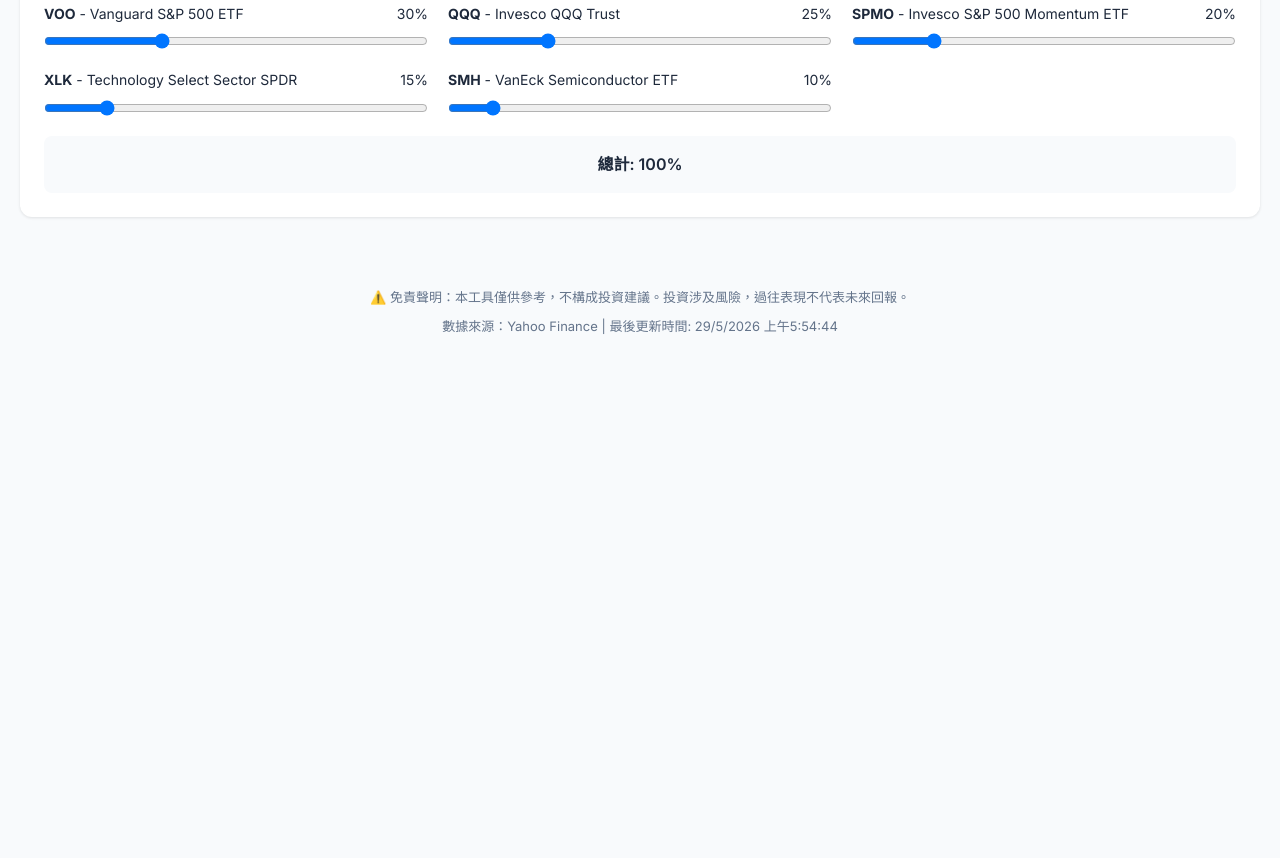
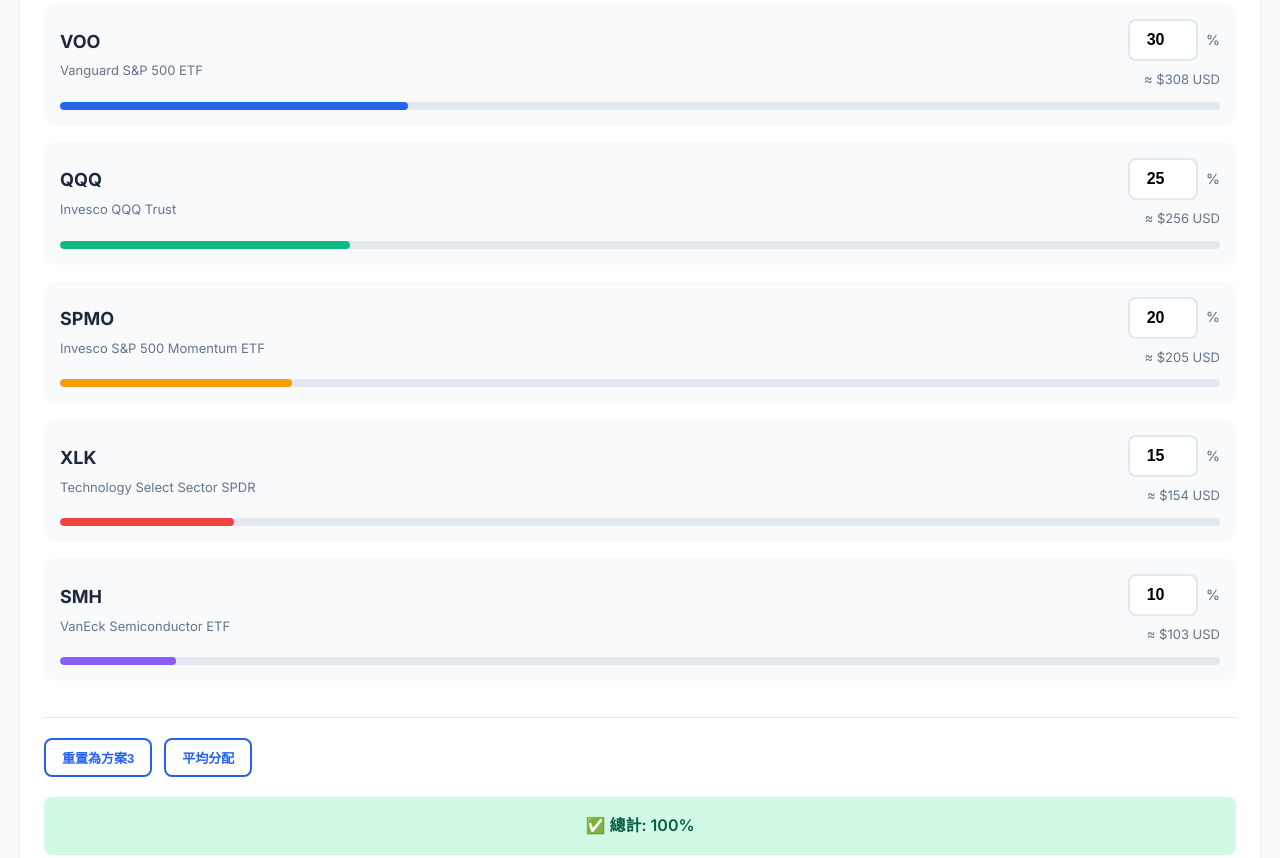
Before and after one commit to jasonckfan/portfolio-tracker, a website: page index.html in a window 1280 px wide. Shown: the part 2334-3192 px from the top of the page. Before the commit the page ends 2739 px from the top, so only its background shows below. Drawn offline with nearby package versions, Linux system fonts and the light colour scheme; no server answers.

Commit message:
Improve allocation editor: Replace sliders with number inputs, add visual bars and quick action buttons

```diff
--- a/portfolio.js
+++ b/portfolio.js
@@ -665,44 +665,152 @@
     updateUI();
 }
 
-// Update allocation sliders
+// Update allocation sliders - Improved version with number inputs
 function updateAllocationSliders() {
     const container = document.getElementById('allocationSliders');
-    if (!container || container.children.length > 0) return;
+    if (!container) return;
+
+    // Clear existing content
+    container.innerHTML = '';
+
+    const monthlyUSD = PORTFOLIO_CONFIG.monthlyAmountHKD / PORTFOLIO_CONFIG.exchangeRate;
 
     for (const [symbol, config] of Object.entries(PORTFOLIO_CONFIG.etfs)) {
         const div = document.createElement('div');
-        div.className = 'slider-item';
+        div.className = 'allocation-item';
         div.innerHTML = `
-            <div class="slider-header">
-                <span><strong>${symbol}</strong> - ${config.name}</span>
-                <span id="${symbol}-value">${(config.allocation * 100).toFixed(0)}%</span>
+            <div class="allocation-row">
+                <div class="allocation-info">
+                    <div class="allocation-code">${symbol}</div>
+                    <div class="allocation-name">${config.name}</div>
+                </div>
+                <div class="allocation-inputs">
+                    <div class="input-group">
+                        <input type="number"
+                               id="${symbol}-percent"
+                               value="${(config.allocation * 100).toFixed(0)}"
+                               min="0"
+                               max="100"
+                               step="1"
+                               oninput="updateAllocationFromInput('${symbol}', this.value)">
+                        <span class="input-suffix">%</span>
+                    </div>
+                    <div class="allocation-amount">
+                        ≈ $${(monthlyUSD * config.allocation).toFixed(0)} USD
+                    </div>
+                </div>
             </div>
-            <input type="range" min="0" max="100" value="${(config.allocation * 100).toFixed(0)}"
-                   onchange="updateAllocation('${symbol}', this.value)">
+            <div class="allocation-bar">
+                <div class="allocation-progress" style="width: ${config.allocation * 100}%; background: ${getETFColor(symbol)}"></div>
+            </div>
         `;
         container.appendChild(div);
     }
+
+    // Add quick action buttons
+    const buttonsDiv = document.createElement('div');
+    buttonsDiv.className = 'allocation-actions';
+    buttonsDiv.innerHTML = `
+        <button class="btn btn-secondary btn-small" onclick="resetAllocations()">重置為方案3</button>
+        <button class="btn btn-secondary btn-small" onclick="equalAllocations()">平均分配</button>
+    `;
+    container.appendChild(buttonsDiv);
+
+    updateAllocationTotal();
 }
 
-// Update allocation
-function updateAllocation(symbol, value) {
-    const newAllocation = parseInt(value) / 100;
+// Update allocation from number input
+function updateAllocationFromInput(symbol, value) {
+    const numValue = parseInt(value) || 0;
+    const newAllocation = Math.max(0, Math.min(100, numValue)) / 100;
+
     PORTFOLIO_CONFIG.etfs[symbol].allocation = newAllocation;
-    document.getElementById(`${symbol}-value`).textContent = `${value}%`;
 
-    // Check total
+    // Update the progress bar
+    const progressBar = document.querySelector(`#${symbol}-percent`).closest('.allocation-item').querySelector('.allocation-progress');
+    if (progressBar) {
+        progressBar.style.width = `${newAllocation * 100}%`;
+    }
+
+    // Update the amount display
+    const monthlyUSD = PORTFOLIO_CONFIG.monthlyAmountHKD / PORTFOLIO_CONFIG.exchangeRate;
+    const amountEl = document.querySelector(`#${symbol}-percent`).closest('.allocation-inputs').querySelector('.allocation-amount');
+    if (amountEl) {
+        amountEl.textContent = `≈ $${(monthlyUSD * newAllocation).toFixed(0)} USD`;
+    }
+
+    updateAllocationTotal();
+    saveSettings();
+
+    // Debounced UI update
+    clearTimeout(window.allocationUpdateTimeout);
+    window.allocationUpdateTimeout = setTimeout(() => updateUI(), 500);
+}
+
+// Update allocation total display
+function updateAllocationTotal() {
     let total = 0;
     for (const config of Object.values(PORTFOLIO_CONFIG.etfs)) {
         total += config.allocation;
     }
 
     const totalEl = document.getElementById('allocationTotal');
-    totalEl.textContent = `總計: ${(total * 100).toFixed(0)}%`;
-    totalEl.className = 'allocation-total' + (Math.abs(total - 1) > 0.01 ? ' error' : '');
+    const totalPercent = (total * 100).toFixed(0);
 
+    if (totalEl) {
+        if (Math.abs(total - 1) <= 0.01) {
+            totalEl.innerHTML = `✅ 總計: ${totalPercent}%`;
+            totalEl.className = 'allocation-total success';
+        } else if (total > 1) {
+            totalEl.innerHTML = `⚠️ 總計: ${totalPercent}% (超出 ${(totalPercent - 100)}%)`;
+            totalEl.className = 'allocation-total error';
+        } else {
+            totalEl.innerHTML = `⚠️ 總計: ${totalPercent}% (還差 ${(100 - totalPercent)}%)`;
+            totalEl.className = 'allocation-total warning';
+        }
+    }
+}
+
+// Get color for each ETF
+function getETFColor(symbol) {
+    const colors = {
+        VOO: '#2563eb',
+        QQQ: '#10b981',
+        SPMO: '#f59e0b',
+        XLK: '#ef4444',
+        SMH: '#8b5cf6'
+    };
+    return colors[symbol] || '#64748b';
+}
+
+// Reset to Scheme 3
+function resetAllocations() {
+    PORTFOLIO_CONFIG.etfs.VOO.allocation = 0.30;
+    PORTFOLIO_CONFIG.etfs.QQQ.allocation = 0.25;
+    PORTFOLIO_CONFIG.etfs.SPMO.allocation = 0.20;
+    PORTFOLIO_CONFIG.etfs.XLK.allocation = 0.15;
+    PORTFOLIO_CONFIG.etfs.SMH.allocation = 0.10;
+
+    updateAllocationSliders();
     saveSettings();
     updateUI();
+}
+
+// Equal allocation
+function equalAllocations() {
+    const equal = 0.20; // 20% each
+    for (const symbol of Object.keys(PORTFOLIO_CONFIG.etfs)) {
+        PORTFOLIO_CONFIG.etfs[symbol].allocation = equal;
+    }
+
+    updateAllocationSliders();
+    saveSettings();
+    updateUI();
+}
+
+// Legacy function - keep for compatibility
+function updateAllocation(symbol, value) {
+    updateAllocationFromInput(symbol, value);
 }
 
 // Setup event listeners
--- a/styles.css
+++ b/styles.css
@@ -386,25 +386,109 @@
 }
 
 .allocation-sliders {
-    display: grid;
-    grid-template-columns: repeat(auto-fit, minmax(300px, 1fr));
-    gap: 20px;
+    display: flex;
+    flex-direction: column;
+    gap: 16px;
 }
 
-.slider-item {
+.allocation-item {
+    background: var(--bg);
+    border-radius: 12px;
+    padding: 16px;
+    transition: all 0.2s;
+}
+
+.allocation-item:hover {
+    box-shadow: var(--shadow);
+}
+
+.allocation-row {
+    display: flex;
+    justify-content: space-between;
+    align-items: center;
+    margin-bottom: 12px;
+}
+
+.allocation-info {
+    flex: 1;
+}
+
+.allocation-code {
+    font-size: 18px;
+    font-weight: 700;
+    color: var(--text);
+    margin-bottom: 4px;
+}
+
+.allocation-name {
+    font-size: 13px;
+    color: var(--text-secondary);
+}
+
+.allocation-inputs {
     display: flex;
     flex-direction: column;
+    align-items: flex-end;
     gap: 8px;
 }
 
-.slider-header {
+.input-group {
     display: flex;
-    justify-content: space-between;
-    font-size: 14px;
+    align-items: center;
+    gap: 8px;
 }
 
-.slider-item input[type="range"] {
-    width: 100%;
+.input-group input[type="number"] {
+    width: 70px;
+    padding: 10px 12px;
+    border: 2px solid var(--border);
+    border-radius: 8px;
+    font-size: 16px;
+    font-weight: 600;
+    text-align: center;
+    transition: border-color 0.2s;
+}
+
+.input-group input[type="number"]:focus {
+    outline: none;
+    border-color: var(--primary);
+}
+
+.input-suffix {
+    font-size: 14px;
+    color: var(--text-secondary);
+    font-weight: 500;
+}
+
+.allocation-amount {
+    font-size: 13px;
+    color: var(--text-secondary);
+}
+
+.allocation-bar {
+    height: 8px;
+    background: var(--border);
+    border-radius: 4px;
+    overflow: hidden;
+}
+
+.allocation-progress {
+    height: 100%;
+    border-radius: 4px;
+    transition: width 0.3s ease;
+}
+
+.allocation-actions {
+    display: flex;
+    gap: 12px;
+    margin-top: 20px;
+    padding-top: 20px;
+    border-top: 1px solid var(--border);
+}
+
+.btn-small {
+    padding: 8px 16px;
+    font-size: 13px;
 }
 
 .allocation-total {
@@ -414,11 +498,28 @@
     border-radius: 8px;
     text-align: center;
     font-weight: 600;
+    font-size: 16px;
+    transition: all 0.2s;
+}
+
+.allocation-total.success {
+    background: #d1fae5;
+    color: #065f46;
+}
+
+.allocation-total.warning {
+    background: #fef3c7;
+    color: #92400e;
 }
 
 .allocation-total.error {
     background: #fee2e2;
-    color: var(--danger);
+    color: #991b1b;
+}
+
+/* Legacy slider styles - can be removed if not used elsewhere */
+.slider-item {
+    display: none;
 }
 
 /* Footer */
```
